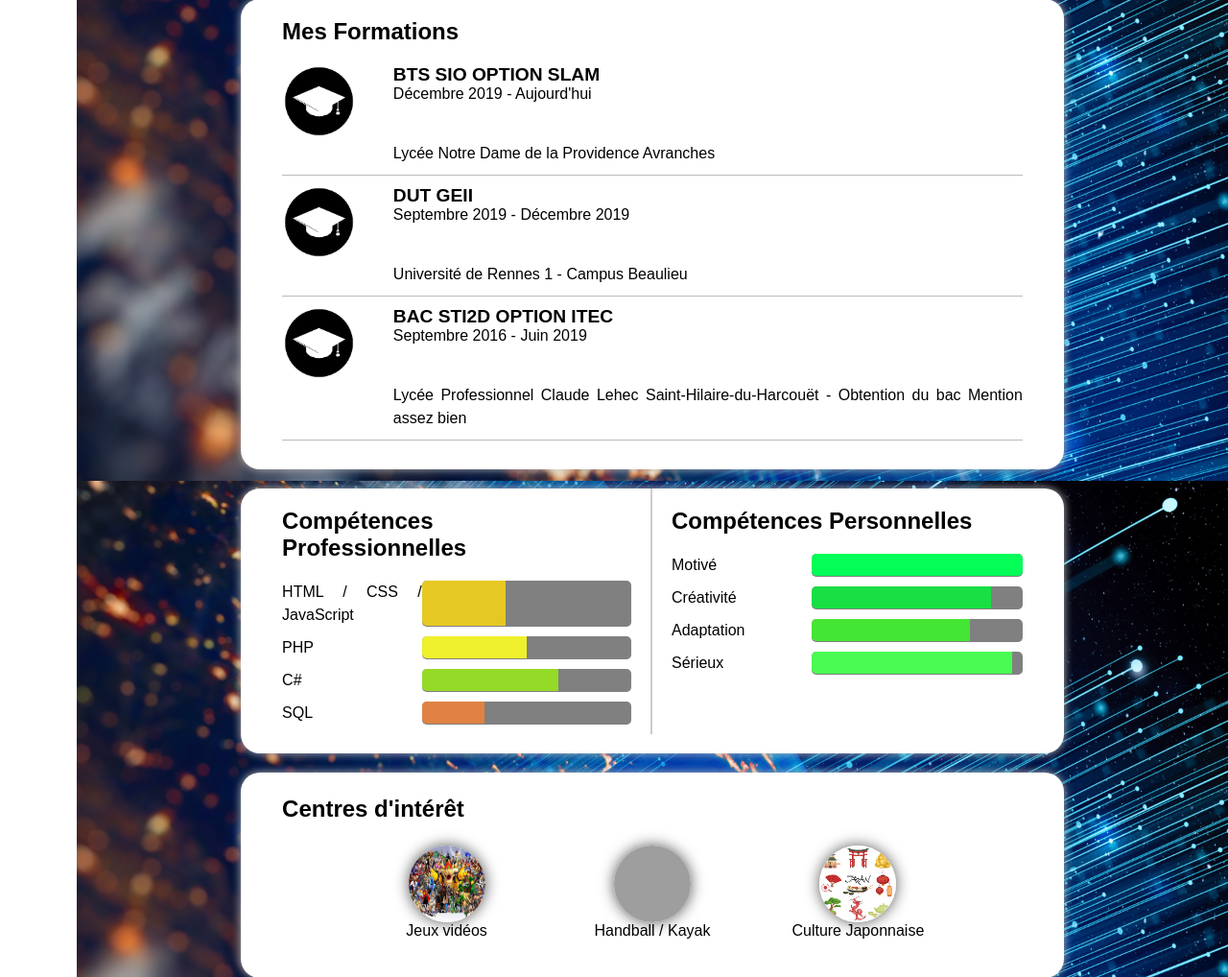
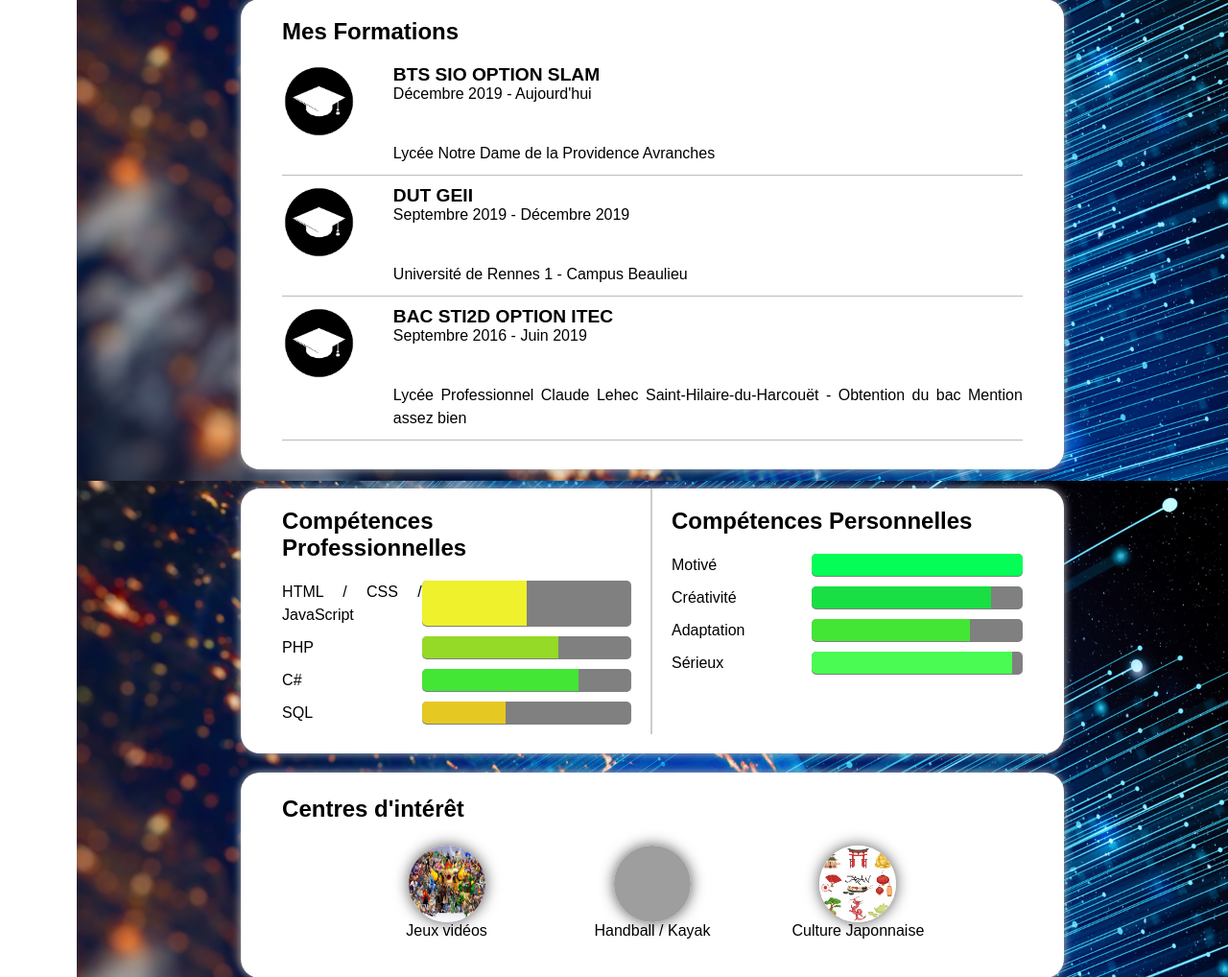
Before and after one commit to juju-grx/Portfolio, a PHP site: page /cv.php in a window 1280 px wide. Shown: the part 1099-2117 px from the top of the page at 96% size. Run offline with PHP 8.4, Linux system fonts and the light colour scheme; some libraries are stand-ins or nearby versions; grey boxes are pictures that could not be loaded.

Commit message:
update pourcentage compétences

```diff
--- a/css/main.css
+++ b/css/main.css
@@ -271,10 +271,6 @@ section > div{
   border-top-left-radius: 5px;
   border-bottom-left-radius: 5px;
 }
-.c30{
-  width: 30%;
-  background-color: rgb(224, 130, 67);
-}
 .c40{
   width: 40%;
   background-color: rgb(230, 200, 35);
--- a/cv.php
+++ b/cv.php
@@ -142,19 +142,19 @@
 
             <div class="comp">
                 <p>HTML / CSS / JavaScript</p>
-                <div class="conteneur-barre"><span class="barre c40"></span></div>
+                <div class="conteneur-barre"><span class="barre c50"></span></div>
             </div>
             <div class="comp">
                 <p>PHP</p>
-                <div class="conteneur-barre"><span class="barre c50"></span></div>
+                <div class="conteneur-barre"><span class="barre c65"></span></div>
             </div>
             <div class="comp">
                 <p>C#</p>
-                <div class="conteneur-barre"><span class="barre c65"></span></div>
+                <div class="conteneur-barre"><span class="barre c75"></span></div>
             </div>
             <div class="comp">
                 <p>SQL </p>
-                <div class="conteneur-barre"><span class="barre c30"></span></div>
+                <div class="conteneur-barre"><span class="barre c40"></span></div>
             </div>
         </div>
         <div class="contact">
```
